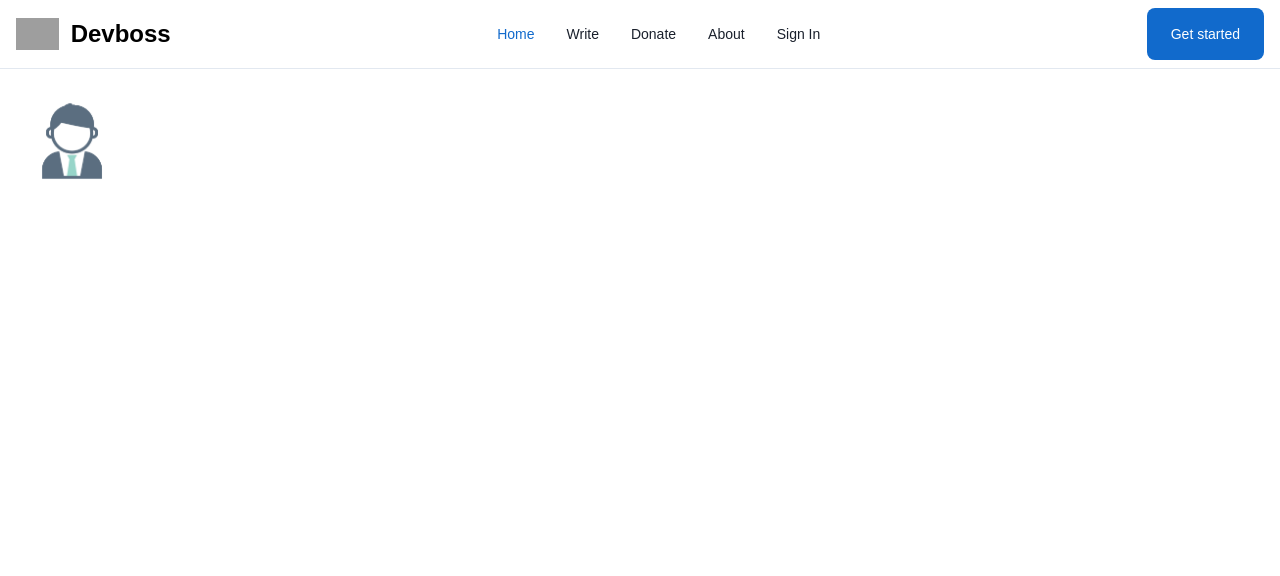
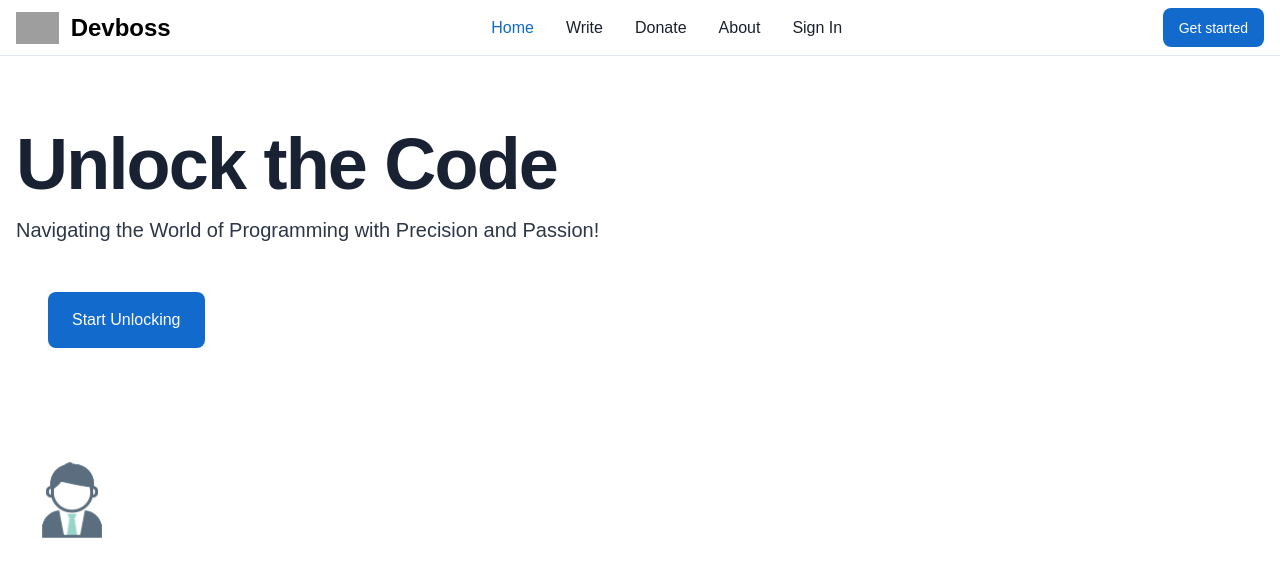
Before and after one commit to imbhaskarn/devboss-ui, a Next.js app: page / in a window 1280 px wide. Shown: the top 576 px of the page. Built offline with nearby package versions, Linux system fonts and the light colour scheme; grey boxes are pictures that could not be loaded.

Commit message:
create profile card

```diff
--- a/src/components/header/Hero.tsx
+++ b/src/components/header/Hero.tsx
@@ -11,7 +11,7 @@ const Hero = () => {
                 Unlock the Code
               </span>
             </h1>
-            <p className="max-w-2xl mb-6  font-light text-gray-800 lg:mb-8 md:text-lg lg:text-xl ">
+            <p className="max-w-2xl mb-6  font-light text-gray-800  lg:mb-8 md:text-lg lg:text-xl ">
               Navigating the World of Programming with Precision and Passion!
             </p>
             <button
--- a/src/components/header/Navbar.tsx
+++ b/src/components/header/Navbar.tsx
@@ -2,12 +2,13 @@ import Link from "next/link";
 import React from "react";
 import { useState, useEffect } from "react";
 import { FiMenu } from "react-icons/fi";
-import { AiOutlineClose } from "react-icons/ai";
+import { AiOutlineClose, AiOutlineProfile } from "react-icons/ai";
 import { SignInCard } from "./signInCard";
 import { useDispatch } from "react-redux";
-import { toggleLogin, setLoginStatus } from "@/store";
+import { toggleLogin, toggleAuthState } from "@/store";
 import { useSelector } from "react-redux";
 import { AnimatePresence } from "framer-motion";
+import { ImStatsBars2 } from "react-icons/im";
 interface state {
   signIn: {
     showLogin: boolean;
@@ -16,6 +17,7 @@ interface state {
     isLoggedIn: boolean;
     user: {
       username: string;
+      email: string;
     };
   };
 }
@@ -27,11 +29,14 @@ import {
   FaPenSquare,
   FaSearch,
   FaSignOutAlt,
+  FaUser,
 } from "react-icons/fa";
 import { motion } from "framer-motion";
 
 const Navbar = () => {
   const [menuOpen, setMenuOpen] = useState(false);
+  const [profileCard, setProfileCard] = useState(false);
+  console.log(profileCard);
   const showLogin = useSelector((state: state) => state.signIn.showLogin);
   const isLoggedIn = useSelector((state: state) => state.auth.isLoggedIn);
   const user = useSelector((state: state) => state.auth.user);
@@ -43,7 +48,7 @@ const Navbar = () => {
   };
 
   const handleSignOut = () => {
-    dispatch(setLoginStatus(false));
+    dispatch(toggleAuthState());
   };
 
   return (
@@ -60,16 +65,63 @@ const Navbar = () => {
               Devboss
             </span>
           </Link>
-          <div className="md:order-2">
+          <div className="md:order-2 relative">
+            {profileCard && (
+              <AnimatePresence>
+                <motion.div
+                  key={"navbar-default"}
+                  initial={{ opacity: 0 }}
+                  animate={{ opacity: 1 }}
+                  exit={{ opacity: 0, width: "0px" }}
+                  transition={{
+                    duration: 0.4,
+                    type: "tween",
+                    ease: "easeInOut",
+                  }}
+                  id="user-info"
+                  className="absolute bg-white w-auto border border-gray-200  rounded-lg shadow-md top-10 right-[4px]"
+                >
+                  <ul
+                    role="list"
+                    className="flex flex-col justify-center gap-2 py-2"
+                  >
+                    <li className="hover:text-primary text-sm flex justify-start items-center gap-2 px-4">
+                      <FaUser />
+                      <span>Profile </span>
+                    </li>
+                    <li className="hover:text-primary text-sm flex justify-start items-center gap-2 px-4">
+                      <ImStatsBars2 />
+                      <span>Stats</span>{" "}
+                    </li>
+                    <li
+                      onClick={(params) => {
+                        handleSignOut();
+                        setProfileCard(!profileCard);
+                      }}
+                      className="text-sm border-t px-2 hover:text-primary"
+                    >
+                      <span>
+                        {" "}
+                        Sign Out <br /> {user.email}
+                      </span>
+                    </li>
+                  </ul>
+                </motion.div>
+              </AnimatePresence>
+            )}
             {isLoggedIn ? (
-              <div className="hidden text-gray-200 select-none text-sm rounded-lg  text-center cursor-pointer md:flex items-center">
+              <div
+                onClick={() => {
+                  setProfileCard(!profileCard);
+                }}
+                className="hidden text-gray-200 select-none text-sm rounded-lg  text-center cursor-pointer md:flex items-center relative"
+              >
                 <img
                   src={`https://ui-avatars.com/api/?background=a5b5e6&color=22223b&name=${user.username[0]}&rounded=true&bold=true&size=128`}
                   width={36}
                   height={36}
                   className="rounded-lg text-white"
                   alt={"avatar"}
-
                 />
                 <FaAngleDown size={12} className="text-secondary " />
               </div>
@@ -77,7 +129,7 @@ const Navbar = () => {
               <button
                 onClick={handleShowLogin}
                 type="button"
-                className="text-white cursor-pointer  hidden md:block bg-primary px-[1.5rem] py-[1rem] font-medium rounded-lg text-sm  text-center mr-3 hover:bg-opacity-90 hover:text-gray-100 md:mr-0"
+                className="text-white cursor-pointer  hidden md:block bg-primary px-[1rem] py-[0.6rem] font-medium rounded-lg text-sm  text-center hover:bg-opacity-90 hover:text-gray-100 md:mr-0"
               >
                 Get started
               </button>
@@ -112,7 +164,7 @@ const Navbar = () => {
               <li>
                 <Link
                   href="#"
-                  className="block py-2 pl-3 pr-4 text-sm rounded  text-primary  md:text-blue-700 md:p-0"
+                  className="block py-2 pl-3 pr-4 rounded  text-primary  md:text-blue-700 md:p-0"
                   aria-current="page"
                 >
                   Home
@@ -121,7 +173,7 @@ const Navbar = () => {
               <li>
                 <Link
                   href="#"
-                  className="block py-2 pl-3 pr-4 text-gray-900 rounded text-sm  hover:text-primary md:border-0 md:hover:text-blue-700 md:p-0"
+                  className="block py-2 pl-3 pr-4 text-gray-900 rounded hover:text-primary md:border-0 md:hover:text-blue-700 md:p-0"
                 >
                   Write
                 </Link>
@@ -129,7 +181,7 @@ const Navbar = () => {
               <li>
                 <Link
                   href="#"
-                  className="block py-2 pl-3 pr-4 text-gray-900 rounded text-sm  hover:text-primary md:border-0 md:hover:text-blue-700 md:p-0"
+                  className="block py-2 pl-3 pr-4 text-gray-900 rounded   hover:text-primary md:border-0 md:hover:text-blue-700 md:p-0"
                 >
                   Donate
                 </Link>
@@ -137,7 +189,7 @@ const Navbar = () => {
               <li>
                 <Link
                   href="#"
-                  className="block py-2 pl-3 pr-4 text-gray-900 rounded text-sm  hover:text-primary md:border-0 md:hover:text-blue-700 md:p-0"
+                  className="block py-2 pl-3 pr-4 text-gray-900 rounded  hover:text-primary md:border-0 md:hover:text-blue-700 md:p-0"
                 >
                   About
                 </Link>
@@ -147,7 +199,7 @@ const Navbar = () => {
                   <Link
                     onClick={handleShowLogin}
                     href="#"
-                    className="block py-2 pl-3 pr-4 text-gray-900 rounded text-sm  hover:text-primary md:p-0"
+                    className="block py-2 pl-3 pr-4 text-gray-900 rounded hover:text-primary md:p-0"
                   >
                     Sign In
                   </Link>
@@ -259,6 +311,7 @@ const Navbar = () => {
             )}
           </AnimatePresence>
         </div>
+        {isLoggedIn && <div>hello</div>}
       </nav>
       {showLogin && <SignInCard />}
     </div>
--- a/src/components/header/index.tsx
+++ b/src/components/header/index.tsx
@@ -4,11 +4,13 @@ import Hero from "./Hero";
 import { useSelector } from "react-redux";
 
 const Header = () => {
-  const isLoggedIn = useSelector((state: any) => state.auth.isloggedIn);
+  // const isLoggedIn = useSelector((state: any) => state.auth.isloggedIn);
+  const isLoggedIn = useSelector((state: any) => state.auth.isLoggedIn);
+  console.log(isLoggedIn, "isLoggedIn")
   return (
     <div>
       <Navbar />
-      {isLoggedIn && <Hero />}
+      {!isLoggedIn && <Hero />}
     </div>
   );
 };
--- a/src/components/header/signInCard.tsx
+++ b/src/components/header/signInCard.tsx
@@ -1,6 +1,6 @@
 import React from "react";
 import { useDispatch, useSelector } from "react-redux";
-import { toggleLogin, setLoginStatus } from "@/store";
+import { toggleLogin, toggleAuthState } from "@/store";
 import { motion } from "framer-motion";
 import { useForm } from "react-hook-form";
 import axiosInstance from "@/utils/axios/axios";
@@ -23,7 +23,7 @@ export const SignInCard = () => {
         dispatch(setAccessToken(res.data.data.accessToken));
         dispatch(setRefreshToken(res.data.data.refreshToken));
         dispatch(setUser(res.data.data.user));
-        dispatch(setLoginStatus(res.data.data.user));
+        dispatch(toggleAuthState());
         localStorage.setItem("refreshToken", res.data.data.refreshToken);
       })
       .catch((err) => {
--- /dev/null
+++ b/src/components/main/index.tsx
@@ -0,0 +1,11 @@
+import React from "react";
+
+const index = () => {
+  return <section>
+    <main className="max-w-screen-xl">
+
+    </main>
+  </section>;
+};
+
+export default index;
--- a/src/store/index.ts
+++ b/src/store/index.ts
@@ -40,15 +40,17 @@ const authSlice = createSlice({
     setUser: (state, action) => {
       state.user = action.payload;
     },
-    setLoginStatus: (state, action) => {
-      state.isLoggedIn = action.payload;
+    toggleAuthState: (state) => {
+      console.log("toggleAuthState", state.isLoggedIn);
+      state.isLoggedIn = !state.isLoggedIn;
     },
   },
 });
 
 // Export the reducer and action creators
 export const { toggleLogin } = loginSlice.actions;
-export const { setAccessToken, setRefreshToken, setUser, setLoginStatus } = authSlice.actions;
+export const { setAccessToken, setRefreshToken, setUser, toggleAuthState } =
+  authSlice.actions;
 
 const persistedReducer = persistReducer(
   persistConfig,
```
Also changed, not shown: tailwind.config.ts (line endings or trailing spaces).
